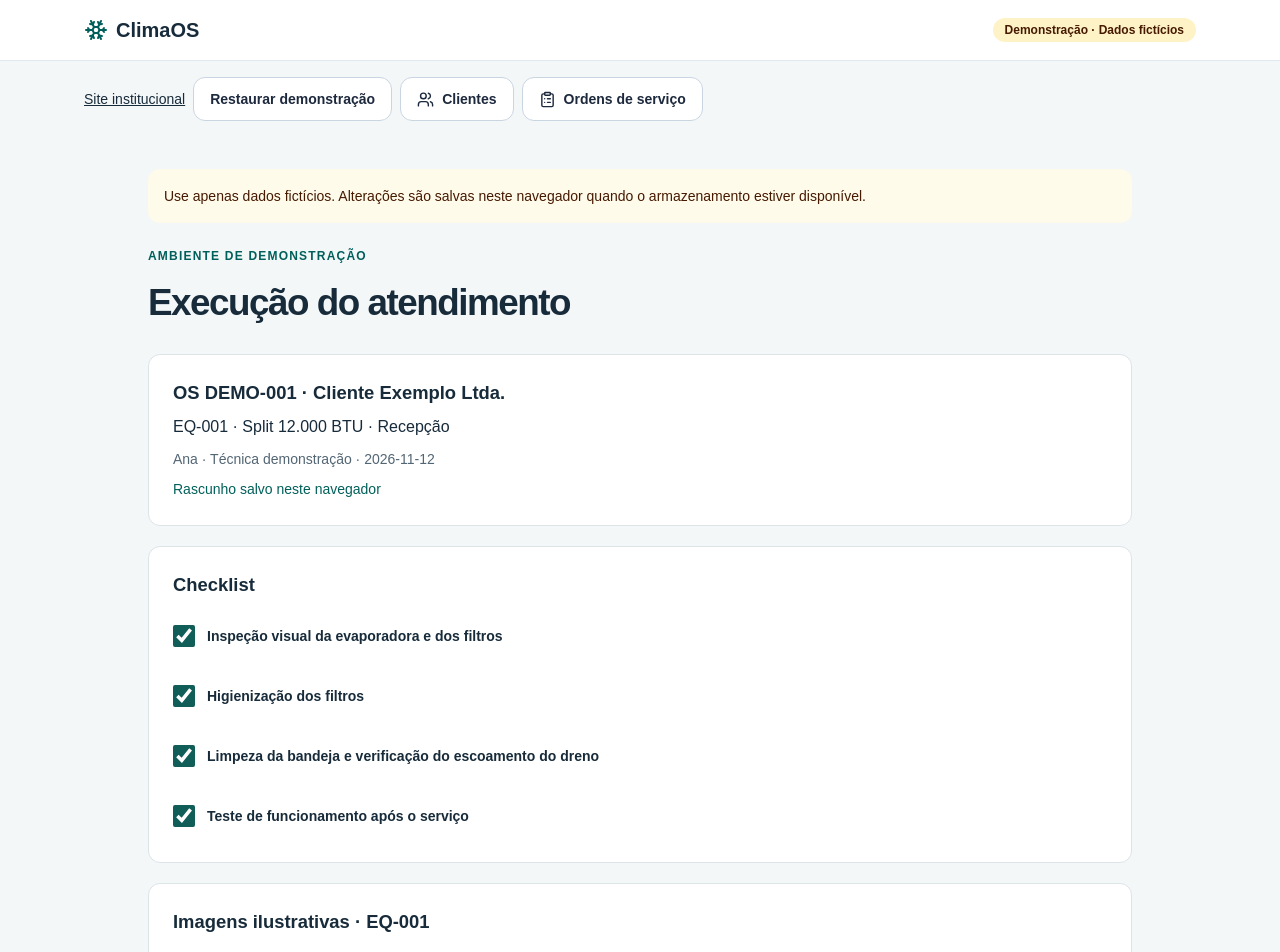
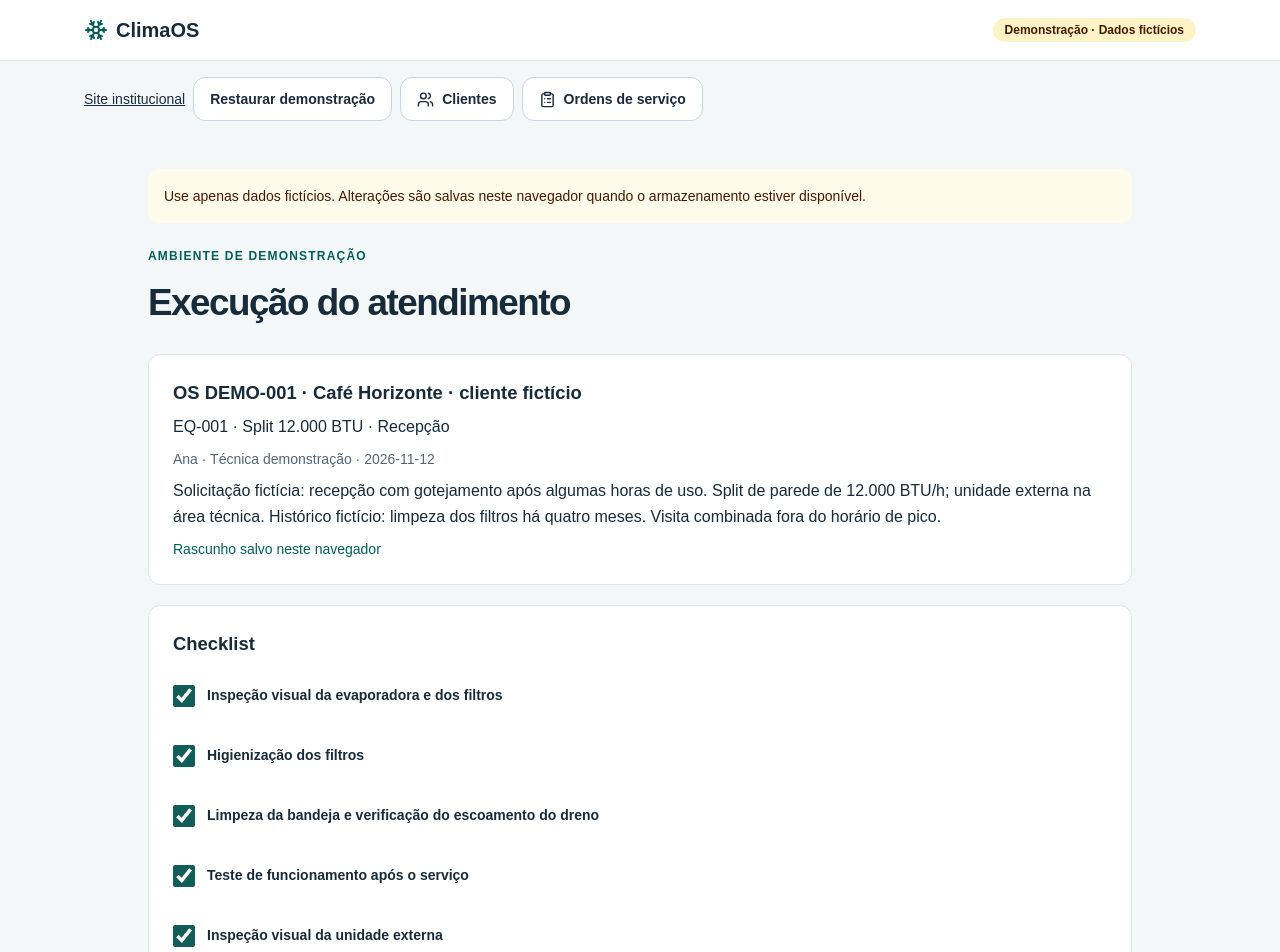
Before and after one commit to hgribeiro/climaos, a Next.js app: page /demo in a window 1280 px wide. Shown: the top 952 px of the page. Built offline with nearby package versions, Linux system fonts and the light colour scheme.

Commit message:
feat: enriquecer cenário e documentar referências da demo

```diff
--- a/app/demo/page.tsx
+++ b/app/demo/page.tsx
@@ -7,14 +7,14 @@ import { Button } from "@/components/ui/button";
 
 type View = "login" | "customers" | "customer" | "orders" | "create" | "execute" | "review" | "report";
 type Photo = { id: string; src: string; caption: string; phase: string };
-type Draft = { objective: string; date: string; technician: string; equipment: string; checks: boolean[]; notes: string; photos: Photo[]; signer: string; signature: string; status: string };
+type Draft = { objective: string; date: string; technician: string; equipment: string; checks: boolean[]; notes: string; photos: Photo[]; signer: string; signature: string; status: string; context?: string };
 type Report = { draft: Draft; emittedAt: string; version: number };
 const KEY = "climaos-demo-v1";
-const checklist = ["Inspeção visual da evaporadora e dos filtros", "Higienização dos filtros", "Limpeza da bandeja e verificação do escoamento do dreno", "Teste de funcionamento após o serviço"];
+const checklist = ["Inspeção visual da evaporadora e dos filtros", "Higienização dos filtros", "Limpeza da bandeja e verificação do escoamento do dreno", "Teste de funcionamento após o serviço", "Inspeção visual da unidade externa", "Orientação ao responsável"];
 const blank = (): Draft => ({ objective: "Manutenção preventiva", date: "", technician: "Ana · Técnica demonstração", equipment: "EQ-001 · Split 12.000 BTU · Recepção", checks: checklist.map(() => false), notes: "", photos: [], signer: "", signature: "", status: "Rascunho" });
-const example = (): Draft => ({ ...blank(), date: "2026-11-12", checks: [true, true, true, true], notes: "Relato fictício: responsável informou gotejamento na unidade interna após algumas horas de uso. Na inspeção simulada, havia acúmulo de poeira nos filtros e escoamento lento no dreno. Foram simuladas a higienização dos filtros e da bandeja, a limpeza do dreno e a verificação de escoamento. No teste demonstrativo, o aparelho operou sem gotejamento aparente. Orientação: acompanhar o funcionamento e solicitar avaliação técnica caso o sintoma retorne.", photos: [{ id: "reference-equipment", src: "https://thumb.wikimedia.org/wikipedia/commons/thumb/0/0f/Air_Conditioner_1.jpg/960px-Air_Conditioner_1.jpg", caption: "Equipamento de referência · Open Grid Scheduler / Grid Engine, Wikimedia Commons, CC0", phase: "Foto ilustrativa" }, { id: "reference-service", src: "https://thumb.wikimedia.org/wikipedia/commons/thumb/e/ea/5233Aircon_cleaning_in_the_Philippines_02.jpg/960px-5233Aircon_cleaning_in_the_Philippines_02.jpg", caption: "Limpeza de ar-condicionado · Judgefloro, Wikimedia Commons, CC0", phase: "Foto ilustrativa" }], signer: "Responsável demonstrativo", status: "Em execução" });
-const customer = "Cliente Exemplo Ltda.";
-const site = "Unidade Centro · Rua Exemplo, 100 · São Paulo/SP";
+const example = (): Draft => ({ ...blank(), date: "2026-11-12", checks: [true, true, true, true, true, true], context: "Solicitação fictícia: recepção com gotejamento após algumas horas de uso. Split de parede de 12.000 BTU/h; unidade externa na área técnica. Histórico fictício: limpeza dos filtros há quatro meses. Visita combinada fora do horário de pico.", notes: "Relato fictício: responsável informou gotejamento na unidade interna após algumas horas de uso. Na inspeção simulada, havia acúmulo de poeira nos filtros e escoamento lento no dreno. Foram simuladas a higienização dos filtros e da bandeja, a limpeza do dreno e a verificação de escoamento. No teste demonstrativo, o aparelho operou sem gotejamento aparente. Orientação: acompanhar o funcionamento e solicitar avaliação técnica caso o sintoma retorne.", photos: [{ id: "reference-equipment", src: "https://thumb.wikimedia.org/wikipedia/commons/thumb/0/0f/Air_Conditioner_1.jpg/960px-Air_Conditioner_1.jpg", caption: "Equipamento de referência · Open Grid Scheduler / Grid Engine, Wikimedia Commons, CC0", phase: "Foto ilustrativa" }, { id: "reference-service", src: "https://thumb.wikimedia.org/wikipedia/commons/thumb/e/ea/5233Aircon_cleaning_in_the_Philippines_02.jpg/960px-5233Aircon_cleaning_in_the_Philippines_02.jpg", caption: "Limpeza de ar-condicionado · Judgefloro, Wikimedia Commons, CC0", phase: "Foto ilustrativa" }], signer: "Responsável demonstrativo", status: "Em execução" });
+const customer = "Café Horizonte · cliente fictício";
+const site = "Unidade Centro · endereço fictício · São Paulo/SP";
 
 function Signature({ value, onChange }: { value: string; onChange: (value: string) => void }) {
   const ref = useRef<HTMLCanvasElement>(null);
@@ -144,7 +144,7 @@ export default function Home() {
 
       {view === "customer" && <section className="space-y-5">
         <div className="panel space-y-2"><h2>Contato e local</h2><p>Marina Exemplo · contato@example.com</p><p>{site}</p><p className="muted">Identificação fiscal omitida no protótipo.</p></div>
-        <div className="panel space-y-3"><h2>Equipamentos</h2><p>EQ-001 · Split 12.000 BTU · Recepção</p><p className="muted">Modelo e número de série: demonstração.</p><Button onClick={startNew}><Plus size={18} />Nova OS para este cliente</Button></div>
+        <div className="panel space-y-3"><h2>Equipamentos</h2><p>EQ-001 · Split 12.000 BTU · Recepção</p><p className="muted">Modelo fictício SPL-12 · Série fictícia DEMO-001 · Unidade externa na área técnica.</p><Button onClick={startNew}><Plus size={18} />Nova OS para este cliente</Button></div>
       </section>}
 
       {view === "orders" && <section className="space-y-4">
@@ -165,8 +165,8 @@ export default function Home() {
       </form>}
 
       {view === "execute" && <section className="space-y-5">
-        <div className="panel space-y-2"><h2>OS DEMO-001 · {customer}</h2><p>{draft.equipment}</p><p className="muted">{draft.technician} · {draft.date}</p><p role="status" className="text-sm text-teal-800">{saved || "Alterações ainda não confirmadas no armazenamento"}</p></div>
-        <div className="panel space-y-4"><h2>Checklist</h2>{checklist.map((item, index) => <label key={item} className="flex min-h-11 items-center gap-3"><input type="checkbox" checked={draft.checks[index]} onChange={event => patch({ checks: draft.checks.map((value, position) => position === index ? event.target.checked : value) })} />{item}</label>)}</div>
+        <div className="panel space-y-2"><h2>OS DEMO-001 · {customer}</h2><p>{draft.equipment}</p><p className="muted">{draft.technician} · {draft.date}</p>{draft.context && <p className="whitespace-pre-wrap">{draft.context}</p>}<p role="status" className="text-sm text-teal-800">{saved || "Alterações ainda não confirmadas no armazenamento"}</p></div>
+        <div className="panel space-y-4"><h2>Checklist</h2>{checklist.map((item, index) => <label key={item} className="flex min-h-11 items-center gap-3"><input type="checkbox" checked={!!draft.checks[index]} onChange={event => patch({ checks: checklist.map((_, position) => position === index ? event.target.checked : !!draft.checks[position]) })} />{item}</label>)}</div>
         <div className="panel space-y-4"><h2>Imagens ilustrativas · EQ-001</h2><p className="muted">Fotografias de referência: não mostram o equipamento ou o atendimento fictício. Disponíveis online via Wikimedia Commons.</p><div className="grid gap-5 sm:grid-cols-2">{draft.photos.map(photo => <figure key={photo.id}><img src={photo.src} alt={photo.caption} className="w-full rounded-lg" /><figcaption>{photo.phase} · {photo.caption}</figcaption></figure>)}</div></div>
         <div className="panel space-y-4"><label className="block">Objetivo<input maxLength={200} value={draft.objective} onChange={event => patch({ objective: event.target.value })} /></label><label className="block">Observações<textarea rows={5} maxLength={5000} value={draft.notes} onChange={event => patch({ notes: event.target.value })} placeholder="Descreva o que foi realizado e os pontos de atenção." /></label></div>
         <Button disabled={photoBusy || !draft.objective.trim()} onClick={() => go("review")}>Revisar atendimento <ArrowRight size={16} /></Button>
@@ -176,10 +176,10 @@ export default function Home() {
         <article className="panel space-y-6">
           <div><p className="text-xs font-semibold uppercase tracking-widest text-teal-800">Documento demonstrativo</p><h2>Relatório de atendimento · OS DEMO-001</h2>{view === "report" && report && <p className="muted">Versão {report.version} · Salvo em {new Date(report.emittedAt).toLocaleString("pt-BR")}</p>}</div>
           <div className="grid-fields"><div><h2>Cliente e local</h2><p>{customer}<br />{site}</p></div><div><h2>Atendimento</h2><p>{data.date} · {data.technician}<br />{data.equipment}</p></div></div>
-          <div><h2>Objetivo</h2><p className="whitespace-pre-wrap">{data.objective}</p></div>
+          {data.context && <div><h2>Contexto da solicitação</h2><p className="whitespace-pre-wrap">{data.context}</p></div>}<div><h2>Objetivo</h2><p className="whitespace-pre-wrap">{data.objective}</p></div>
           <div><h2>Checklist</h2><ul className="mt-2 space-y-2">{checklist.map((item, index) => <li key={item}>{data.checks[index] ? "✓ Realizado" : "○ Não marcado"} — {item}</li>)}</ul></div>
           <div><h2>Observações</h2><p className="whitespace-pre-wrap">{data.notes || "Sem observações registradas."}</p></div>
-          <div><h2>Imagens do atendimento</h2><p className="muted">As fotos de referência identificadas como ilustrativas não registram esta OS. Fontes: Wikimedia Commons, Open Grid Scheduler / Grid Engine e Judgefloro (CC0).</p>{data.photos.length === 0 && <p className="muted">Nenhuma foto anexada.</p>}<div className="mt-3 grid gap-5 sm:grid-cols-2">{data.photos.map(photo => <figure key={photo.id} className="space-y-2">
+          <div><h2>Imagens de referência</h2><p className="muted">As fotos de referência identificadas como ilustrativas não registram esta OS. Fontes: Wikimedia Commons, Open Grid Scheduler / Grid Engine e Judgefloro (CC0).</p>{data.photos.length === 0 && <p className="muted">Nenhuma foto anexada.</p>}<div className="mt-3 grid gap-5 sm:grid-cols-2">{data.photos.map(photo => <figure key={photo.id} className="space-y-2">
             {/* eslint-disable-next-line @next/next/no-img-element */}
             <img className="max-h-80 w-full object-contain" src={photo.src} alt={photo.caption || "Evidência do equipamento"} /><figcaption className="text-sm">{photo.phase} · {photo.caption || "Sem legenda"}</figcaption>
           </figure>)}</div></div>
--- a/app/page.tsx
+++ b/app/page.tsx
@@ -5,7 +5,7 @@ export default function Home() {
     <header className="flex items-center justify-between gap-4"><strong className="text-2xl text-teal-800">❄ ClimaOS</strong><Link className="rounded-xl bg-teal-800 px-5 py-3 text-sm font-semibold text-white" href="/demo">Conhecer a demonstração</Link></header>
     <section className="space-y-6 py-12"><p className="font-semibold uppercase tracking-widest text-teal-800">Para empresas de climatização</p><h1>Atendimentos organizados, relatórios claros.</h1><p className="max-w-2xl text-lg text-slate-600">O ClimaOS apresenta uma maneira de organizar clientes, equipamentos e atendimentos e preparar um relatório para cada visita.</p><Link className="inline-block rounded-xl bg-teal-800 px-6 py-4 font-semibold text-white" href="/demo">Conhecer a demonstração →</Link><p className="text-sm text-slate-600">Sem cadastro. A demonstração usa apenas dados fictícios.</p></section>
     <section className="space-y-6"><h2>Da visita ao relatório</h2><div className="grid gap-4 md:grid-cols-3"><article className="panel"><h2>1. Consulte a OS</h2><p>Veja cliente e equipamento de exemplo.</p></article><article className="panel"><h2>2. Registre a visita</h2><p>Confira o checklist, as fotografias de referência e as observações.</p></article><article className="panel"><h2>3. Revise o relatório</h2><p>Visualize os dados e use a impressão do navegador para salvar em PDF.</p></article></div></section>
-    <section className="panel space-y-4"><h2>Uma amostra da demonstração</h2><p>Fotografias de referência para ilustrar o relatório. Elas não retratam o atendimento fictício.</p><div className="grid gap-5 sm:grid-cols-2"><figure><img src="https://thumb.wikimedia.org/wikipedia/commons/thumb/0/0f/Air_Conditioner_1.jpg/960px-Air_Conditioner_1.jpg" alt="Ar-condicionado de referência" /><figcaption>Equipamento de referência · <a className="underline" href="https://commons.wikimedia.org/wiki/File:Air_Conditioner_1.jpg">Open Grid Scheduler / Grid Engine, CC0</a></figcaption></figure><figure><img src="https://thumb.wikimedia.org/wikipedia/commons/thumb/e/ea/5233Aircon_cleaning_in_the_Philippines_02.jpg/960px-5233Aircon_cleaning_in_the_Philippines_02.jpg" alt="Fotografia de limpeza de ar-condicionado" /><figcaption>Limpeza de referência · <a className="underline" href="https://commons.wikimedia.org/wiki/File:5233Aircon_cleaning_in_the_Philippines_02.jpg">Judgefloro, CC0</a></figcaption></figure></div></section>
+    <section className="panel space-y-4"><h2>Uma amostra da demonstração</h2><p>Fotografias de referência para ilustrar o relatório. Elas não retratam o atendimento fictício e dependem de conexão com o Wikimedia Commons.</p><div className="grid gap-5 sm:grid-cols-2"><figure><img src="https://thumb.wikimedia.org/wikipedia/commons/thumb/0/0f/Air_Conditioner_1.jpg/960px-Air_Conditioner_1.jpg" alt="Ar-condicionado de referência" /><figcaption>Equipamento de referência · <a className="underline" href="https://commons.wikimedia.org/wiki/File:Air_Conditioner_1.jpg">Open Grid Scheduler / Grid Engine, CC0</a></figcaption></figure><figure><img src="https://thumb.wikimedia.org/wikipedia/commons/thumb/e/ea/5233Aircon_cleaning_in_the_Philippines_02.jpg/960px-5233Aircon_cleaning_in_the_Philippines_02.jpg" alt="Fotografia de limpeza de ar-condicionado" /><figcaption>Limpeza de referência · <a className="underline" href="https://commons.wikimedia.org/wiki/File:5233Aircon_cleaning_in_the_Philippines_02.jpg">Judgefloro, CC0</a></figcaption></figure></div></section>
     <footer className="border-t border-slate-200 pt-6 text-sm text-slate-600">ClimaOS · Demonstração de produto</footer>
   </main>;
 }
```
Also changed, not shown: 1 other file (tests, documents, lock files or other folders).
